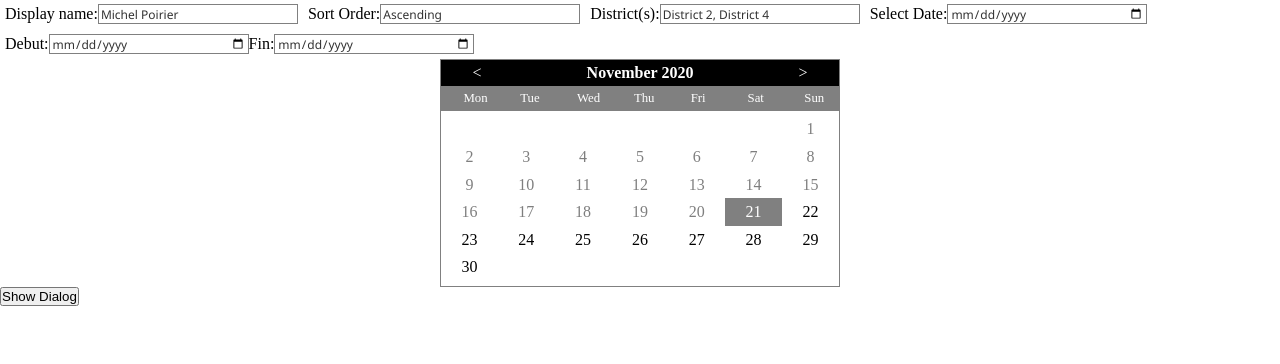
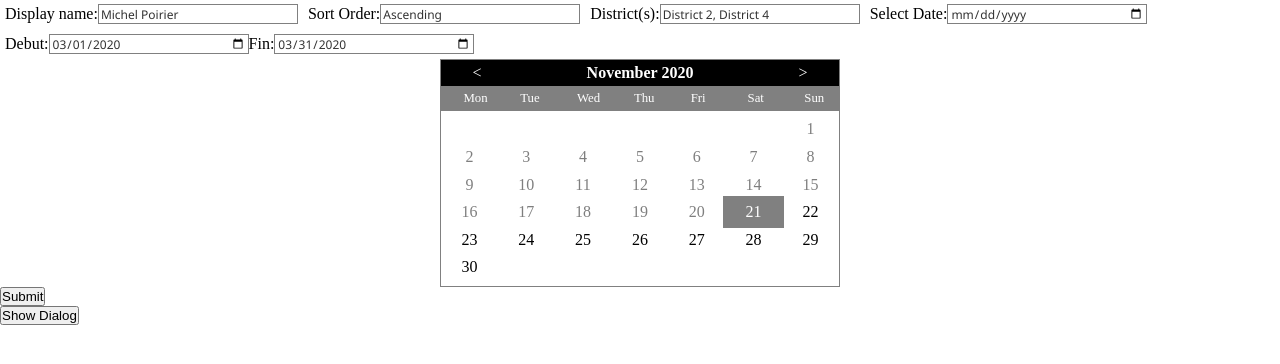
Before and after one commit to mpoirier101/mpWebControls, a plain HTML site: page index.html in a window 1280 px wide. Shown: the part 38-402 px from the top of the page. Drawn offline with Linux system fonts and the light colour scheme.

Commit message:
added calendar hidden input

```diff
--- a/index.html
+++ b/index.html
@@ -16,23 +16,25 @@
   <body>
     <h1>Test Controls</h1>
 
-    <form class="form-inline">
+    <form>
+      <div class="form-inline">
         <div id="fullname"></div>
         <div id="sort"></div>
         <div id="district"></div>
         <div id="date"></div>
         <div id="period"></div>
-    </form>
+      </div>
 
       <div id="mpCal"></div>
 
+      <button type="submit" id="btnSubmit">Submit</button>
+    </form>
 
-    <button id="btnDialog">Show Dialog</button>
+    <button type="button" id="btnDialog">Show Dialog</button>
 
     <mp-table id="members" style="display:none;"></mp-table>
 
-    <div id="dialog">
-    </div>
+    <div id="dialog"></div>
 
     <script>
       var orders = [
@@ -179,7 +181,7 @@
         // mp-daterange
         // ---------------------------------
         var period = new mpDateRange("period", {
-          value: selectedDates,
+          values: selectedDates,
           captions: ["Debut:","Fin:"],
           pattern: "\d{4}-\d{2}-\d{2}",
           required: true,
@@ -222,6 +224,23 @@
           console.log("Row Click event fired: " + event.detail.value);
         });
 
+
+        // ---------------------------------
+        // form
+        // ---------------------------------
+        document.querySelector("form").addEventListener("submit", function (event) {
+          event.preventDefault();
+          var form = document.querySelector('form');
+          var formData = new FormData(form);
+          var object = {};
+          formData.forEach(function (value, key) {
+            object[key] = value;
+          });
+          var json = JSON.stringify(object);
+          console.log(`FormData: ${json}`);
+        });
+
+
         // ---------------------------------
         // load sample json data from file
         // ---------------------------------
--- a/mpCalendar.js
+++ b/mpCalendar.js
@@ -11,6 +11,7 @@ class mpCalendar {
     var caption = options.caption || this._element.getAttribute("caption") || "";
     var width = options.width || this._element.getAttribute("width") || "400px";
     var height = options.height || this._element.getAttribute("height") || "";
+    var name = options.name || this._element.getAttribute("name") || selector;
 
     // events
     this.clickHandler = this.onclick.bind(this);
@@ -29,6 +30,11 @@ class mpCalendar {
     // calendar ctrl
     if (width) { this._element.style.width = width; }
     if (height) { this._element.style.height = height; }
+
+    // hidden input for form
+    this.input = this._element.appendChild(document.createElement("input"));
+    this.input.type = "hidden";
+    this.input.name = name;
 
     // calendar header
     var header = this._element.insertAdjacentElement("afterbegin", document.createElement("header"));
@@ -97,9 +103,6 @@ class mpCalendar {
     }
     this.date.setDate(this.date.getDate() - 1);
     this.date.setDate(1);
-    this.selectedDate.setDate(this.date.getDate());
-    this.selectedDate.setMonth(this.date.getMonth());
-
     this.label.innerHTML = this.monthsAsString(this.date.getMonth()) + ' ' + this.date.getFullYear();
   }
 
@@ -107,7 +110,6 @@ class mpCalendar {
     var newDay = document.createElement('div');
     newDay.innerHTML = num;
     newDay.classList.add('mpCal-date');
-
     // if it's the first day of the month
     if (num === 1) {
       if (day === 0) {
@@ -121,6 +123,9 @@ class mpCalendar {
     }
     if (this.date.valueOf() == this.todaysDate.valueOf()) {
       newDay.classList.add("theme2");
+    }
+    if (this.date.valueOf() == this.selectedDate.valueOf()) {
+      newDay.classList.add("mpCal-selected");
     }
     this.month.appendChild(newDay);
   }
@@ -165,7 +170,9 @@ mpCalendar.prototype.onclick = function (event) {
     this.clearSelected();
     event.target.classList.add("mpCal-selected");
     var date = Number.parseInt(event.target.textContent);
+    this.selectedDate = new Date(this.date.toDateString());
     this.selectedDate.setDate(date);
+    this.input.value = this.dateyyyymmdd(this.selectedDate);
     this.fireEvent("changed", this.dateyyyymmdd(this.selectedDate));
   }
 }
```
Lines whose indentation alone changed are shown as unchanged.
